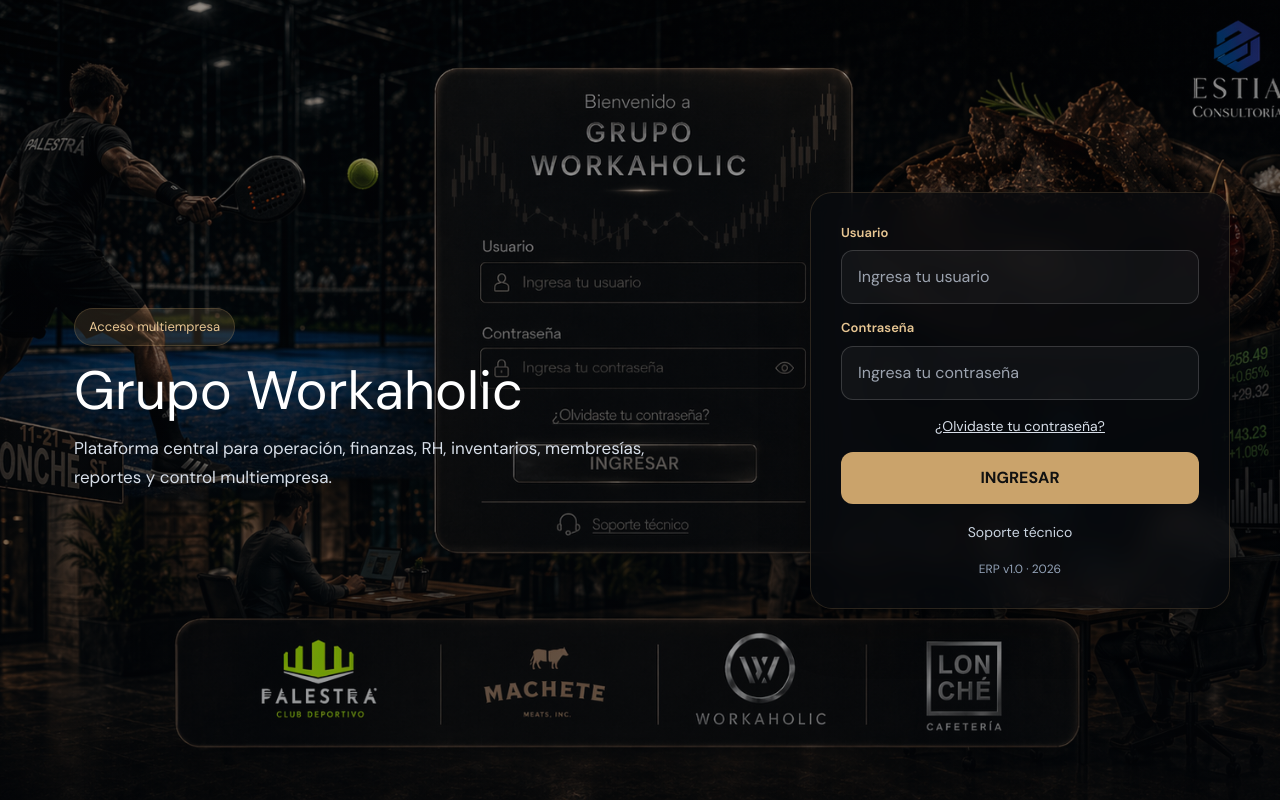
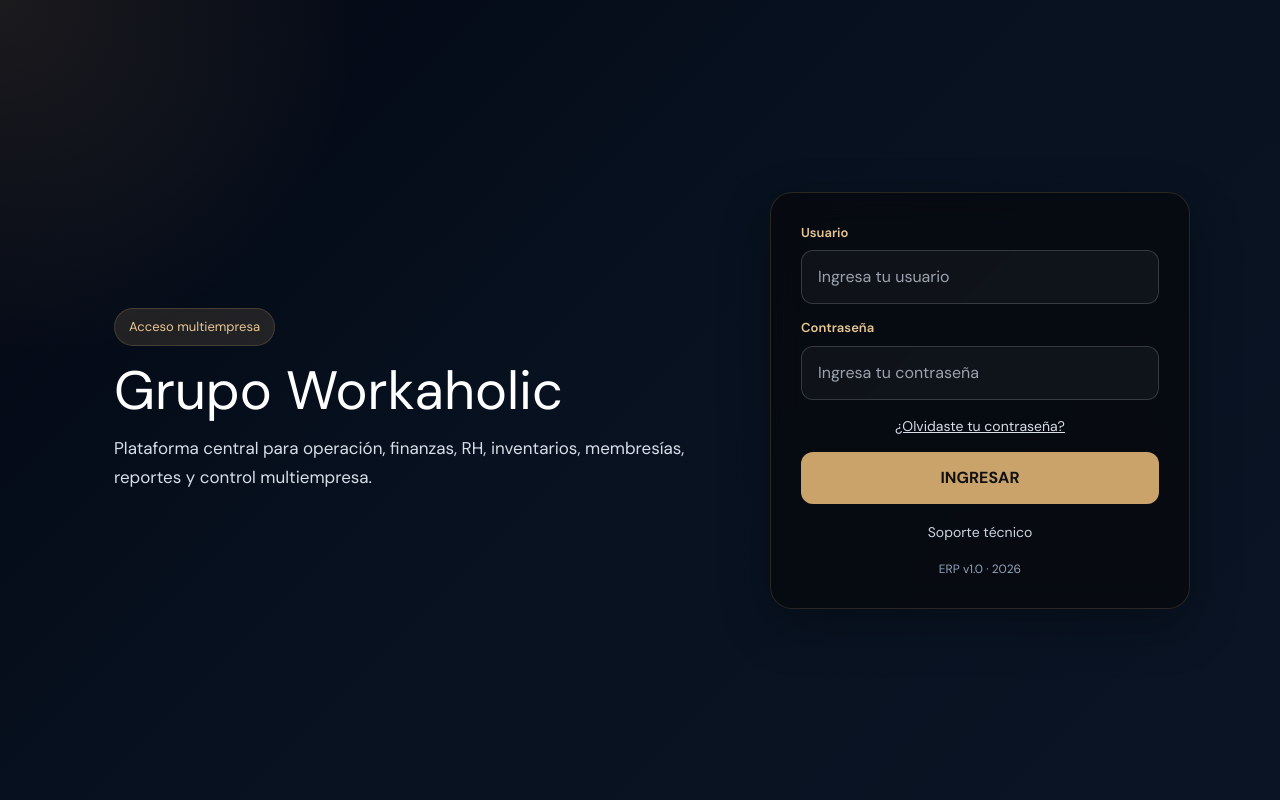
Before and after one commit to ESTIA-CONSULTORIA/erp-workaholic-frontend, a React (Vite) app: page /login in a window 1280 px wide. Built offline with nearby package versions, Linux system fonts and the light colour scheme; no server answers.

Commit message:
Update Login.tsx

```diff
--- a/src/pages/Login.tsx
+++ b/src/pages/Login.tsx
@@ -2,8 +2,6 @@
 import { useNavigate } from 'react-router-dom';
 import { useERPStore } from '../store/erp.store';
 import { api } from '../lib/api';
-
-const BG = new URL('../../login-bg.png', import.meta.url).href;
 
 export default function LoginPage() {
   const navigate = useNavigate();
@@ -36,9 +34,8 @@
     <div
       style={{
         minHeight: '100vh',
-        backgroundImage: `linear-gradient(rgba(5,8,12,0.28), rgba(5,8,12,0.42)), url(${BG})`,
-        backgroundSize: 'cover',
-        backgroundPosition: 'center',
+        background:
+          'radial-gradient(circle at top left, rgba(202,163,107,0.12), transparent 24%), linear-gradient(135deg, #030712 0%, #07111f 45%, #0a1424 100%)',
         display: 'flex',
         alignItems: 'center',
         justifyContent: 'center',
@@ -48,10 +45,10 @@
       <div
         style={{
           width: '100%',
-          maxWidth: 1180,
+          maxWidth: 1100,
           display: 'grid',
-          gridTemplateColumns: '1.1fr 420px',
-          gap: 28,
+          gridTemplateColumns: '1fr 420px',
+          gap: 30,
           alignItems: 'center',
         }}
       >
@@ -75,7 +72,15 @@
             Grupo Workaholic
           </h1>
 
-          <p style={{ marginTop: 16, maxWidth: 620, fontSize: 17, lineHeight: 1.7, color: '#d7dee8' }}>
+          <p
+            style={{
+              marginTop: 16,
+              maxWidth: 620,
+              fontSize: 17,
+              lineHeight: 1.7,
+              color: '#d7dee8',
+            }}
+          >
             Plataforma central para operación, finanzas, RH, inventarios,
             membresías, reportes y control multiempresa.
           </p>
@@ -83,7 +88,7 @@
 
         <section
           style={{
-            background: 'rgba(7, 10, 14, 0.72)',
+            background: 'rgba(7, 10, 14, 0.78)',
             border: '1px solid rgba(202,163,107,0.18)',
             padding: 30,
             borderRadius: 22,
@@ -146,7 +151,14 @@
             </div>
           </form>
 
-          <div style={{ textAlign: 'center', marginTop: 16, fontSize: 12, color: '#94a3b8' }}>
+          <div
+            style={{
+              textAlign: 'center',
+              marginTop: 16,
+              fontSize: 12,
+              color: '#94a3b8',
+            }}
+          >
             ERP v1.0 · {year}
           </div>
         </section>
```
